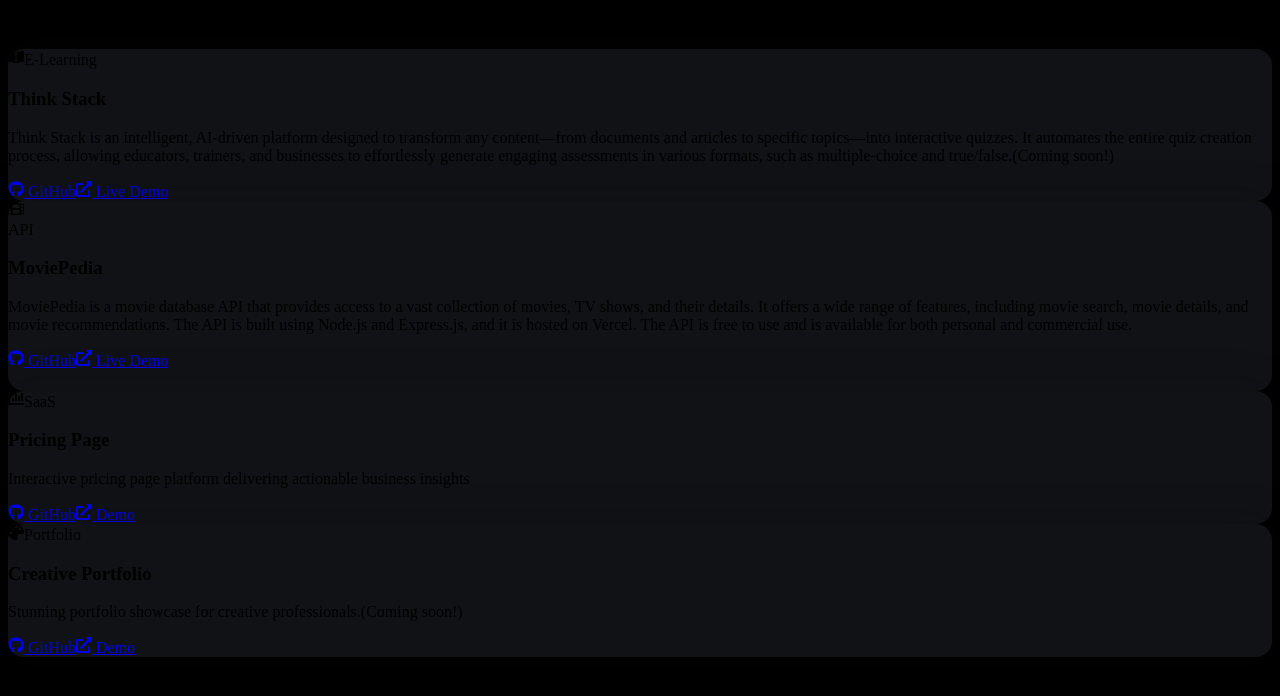
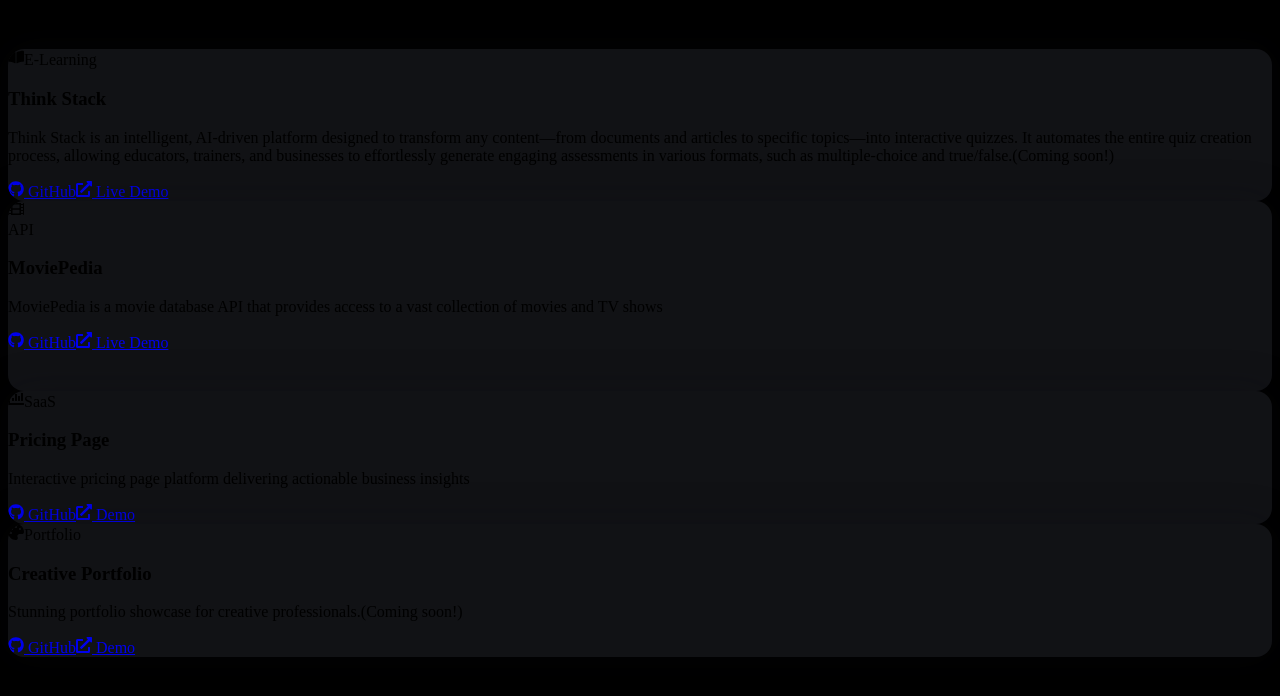
Before and after one commit to sailesh-codes/Code-Craft, a React (Vite) app in the folder client/: page / in a window 1280 px wide. Shown: the part 1766-2462 px from the top of the page. Built offline with nearby package versions, Linux system fonts and the light colour scheme.

Commit message:
Update project code3

```diff
--- a/client/src/components/Portfolio.tsx
+++ b/client/src/components/Portfolio.tsx
@@ -13,7 +13,7 @@
     {
       title: "MoviePedia",
       category: "API",
-      description: "MoviePedia is a movie database API that provides access to a vast collection of movies, TV shows, and their details. It offers a wide range of features, including movie search, movie details, and movie recommendations. The API is built using Node.js and Express.js, and it is hosted on Vercel. The API is free to use and is available for both personal and commercial use.",
+      description: "MoviePedia is a movie database API that provides access to a vast collection of movies and TV shows",
       repo: "https://github.com/sailesh-codes/MoviePedia",
       liveDemoUrl: "https://movie-pedia-navy.vercel.app/",
       icon: "Film"
```
